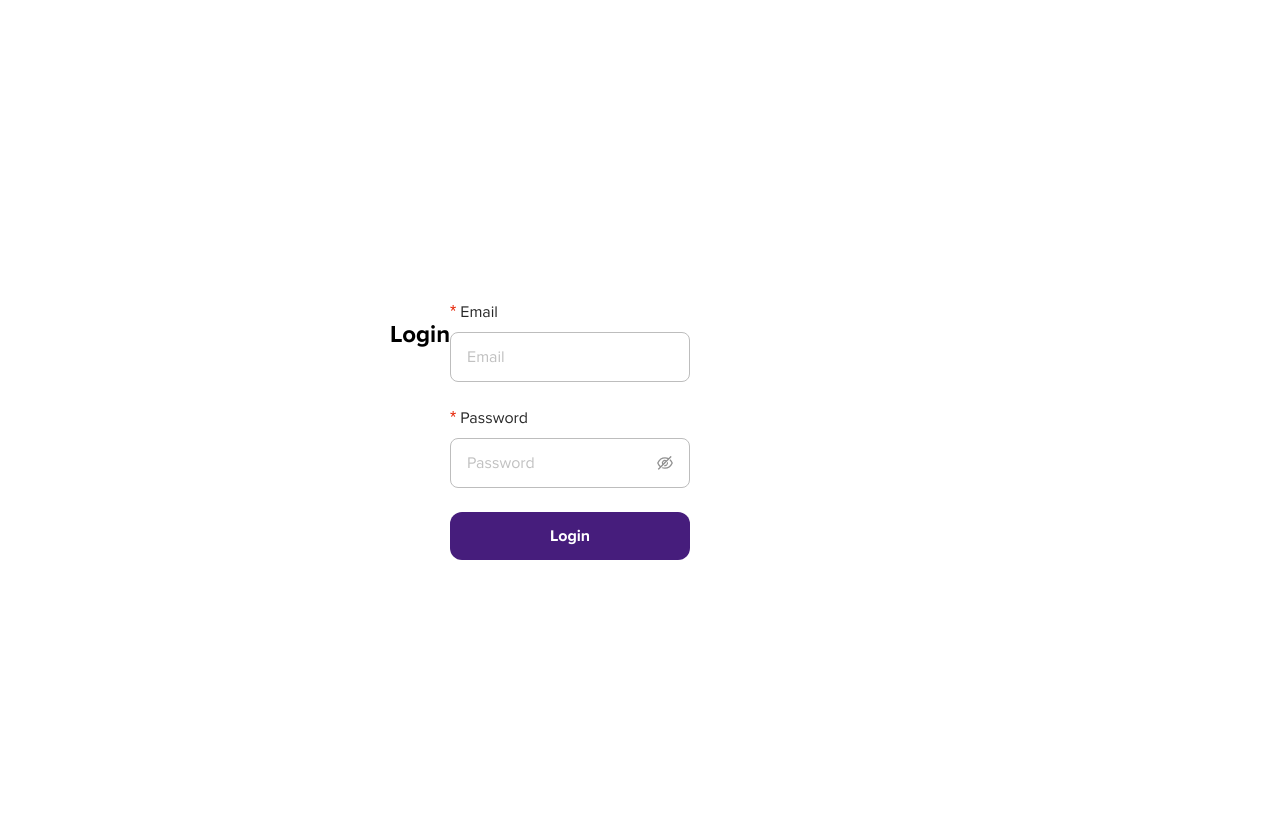
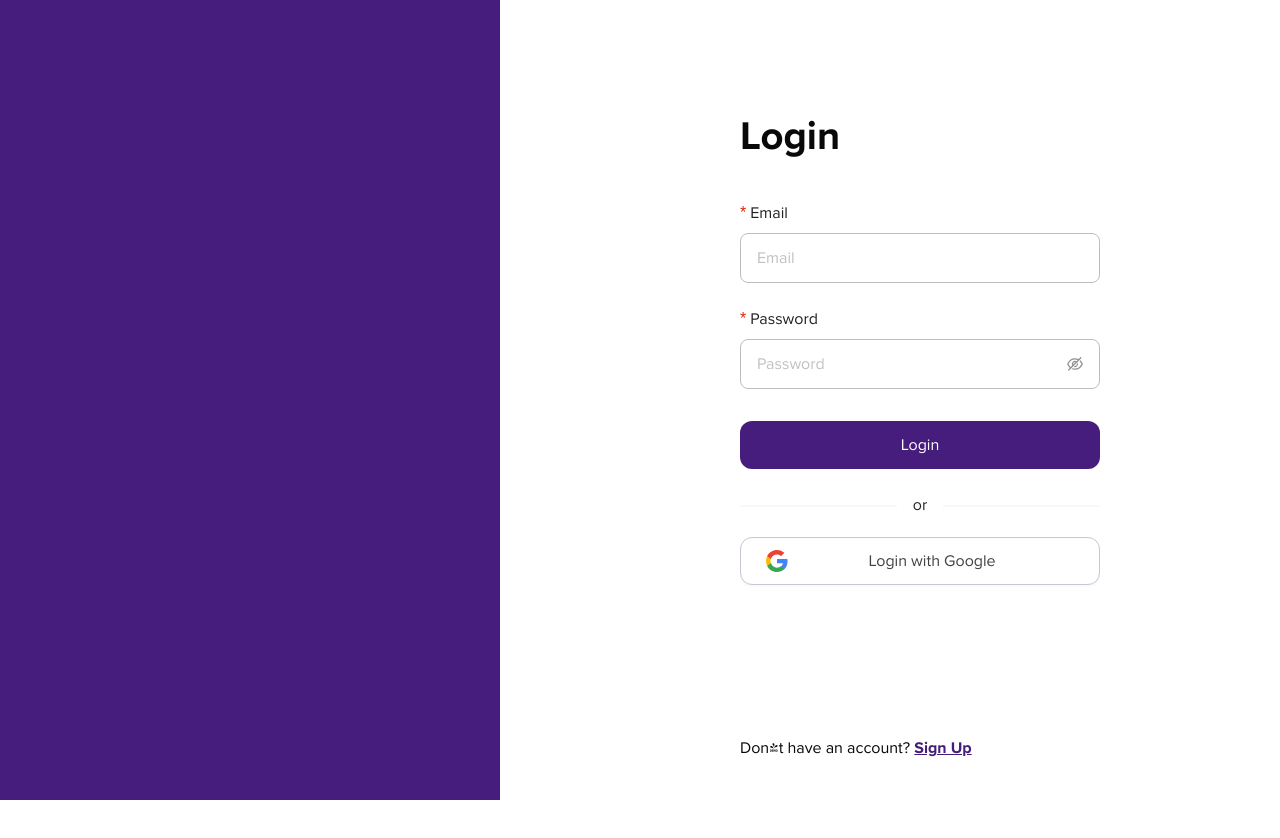
Before and after one commit to MuhammadHasher017/LSUHS-SIT, a React (Vite) app: page /auth/login in a window 1280 px wide. Shown: the top 838 px of the page. After the commit the page ends 800 px from the top, so only its background shows below. Built offline with nearby package versions, Linux system fonts and the light colour scheme.

Commit message:
Enhance Login page layout with new styles, Google login option, and improved user experience

```diff
--- a/src/App.css
+++ b/src/App.css
@@ -106,8 +106,52 @@ body {
 
 
 /* === login page === */
+.auth-container .col{
+  width: 500px;
+}
 
-
+.primary-bg{
+  background-color: var(--primary-color);
+}
+.vh-100 {
+  height: 100vh;
+}
+.w-100 {
+  width: 100%;
+}
+.login-form-container{
+  padding: 80px 0px 0px 240px;
+  max-width: 360px;
+  display: flex;
+    flex-direction: column;
+    justify-content: space-between;
+    height: calc(100vh - 80px);
+}
+.login-form-container h1{
+  color: var(--heading-color);
+  font-size: 40px;
+  font-weight: 700;
+  line-height: 48px;
+  margin-bottom: 40px;
+}
+.login-footer{
+  padding-bottom: 40px;
+}
+.login-footer p{
+  margin: 0px;
+  font-size: 16px;
+  line-height: 24px;
+  color: var(--heading-color);
+  font-weight: 400;
+}
+.login-footer p a{
+  color: var(--primary-color);
+  text-decoration: underline;
+  font-weight: 700;
+}
+.login-form .ant-btn{
+  font-weight: 400;
+}
 
 /* === Sidebar === */
 
--- a/src/index.css
+++ b/src/index.css
@@ -19,10 +19,3 @@
 ::-webkit-scrollbar-thumb:hover {
   background: #a8a8a8;
 }
-
-/* Utility classes */
-.auth-container{
-  max-width: 500px;
-  margin: 300px auto
-
-}
--- a/src/pages/Login/Login.page.jsx
+++ b/src/pages/Login/Login.page.jsx
@@ -1,13 +1,17 @@
 import React from 'react';
 import useLogin from './useLogin.hook';
-import { Form, Input, Button, Alert } from 'antd';
+import { Form, Input, Button, Alert, Divider } from 'antd';
 
 const LoginPage = () => {
   const { handleLogin, loading, error } = useLogin();
 
   return (
-    <div className="d-flex auth-container">
-      <h2>Login</h2>
+    <div className="d-flex auth-container vh-100">
+      <div className='col primary-bg vh-100'></div>
+      <div className='flex-grow-1'>
+      <div className="login-form-container">
+        <div className='login-form'>
+        <h1>Login</h1>
         <Form layout="vertical" onFinish={handleLogin}>
           <Form.Item name="email" label="Email" rules={[{ required: true, message: 'Please input your email!' }]}>
             <Input type="email" placeholder="Email" />
@@ -15,14 +19,31 @@ const LoginPage = () => {
           <Form.Item name="password" label="Password" rules={[{ required: true, message: 'Please input your password!' }]}>
             <Input.Password placeholder="Password" />
           </Form.Item>
-        <Form.Item>
+          <Form.Item style={{ paddingTop: 8 }}>
             <Button type="primary" htmlType="submit" loading={loading} block>
               Login
+            </Button>
+          </Form.Item>
+          <Divider style={{ marginBottom: 20 }} plain>or</Divider>
+          <Form.Item>
+            <Button type="default" block>
+              <div className='d-flex align-items-center d-block w-100'>
+                <img src="../src/assets/icons/google-icon.svg" alt="Google Icon" />
+                <span className='flex-grow-1 text-center'>
+                  Login with Google
+                </span>
+              </div>
             </Button>
           </Form.Item>
         </Form>
       {error && <Alert message={error} type="error" showIcon style={{ marginTop: 16 }} />}
       </div>
+      <div className='login-footer'>
+          <p>Don't have an account? <a href="#">Sign Up</a></p>
+      </div>
+    </div>
+    </div>
+    </div>
   );
 };
 
--- a/src/themes/theme.json
+++ b/src/themes/theme.json
@@ -39,6 +39,7 @@
       "defaultGhostColor": "rgb(18,114,191)",
       "defaultBorderColor": "rgb(197,199,211)",
       "defaultColor": "rgb(66,66,66)",
+      "defaultBg": "rgb(255,255,255)",
       "primaryShadow": "none"
     },
     "Dropdown": {
@@ -162,6 +163,11 @@
     "Drawer": {
       "boxShadowDrawerLeft": "0px 20px 56px -10px rgba(0, 0, 0, 0.15);",
       "colorBgMask": "rgba(0,0,0,0)"
+    },
+    "Form": {
+      "labelColor": "rgb(33,33,33)",
+      "verticalLabelPadding": "0 0 8px",
+      "itemMarginBottom": 24
     }
   }
 }
```
Also changed, not shown: src/assets/icons/google-icon.svg (added). Lines whose indentation alone changed are shown as unchanged.
